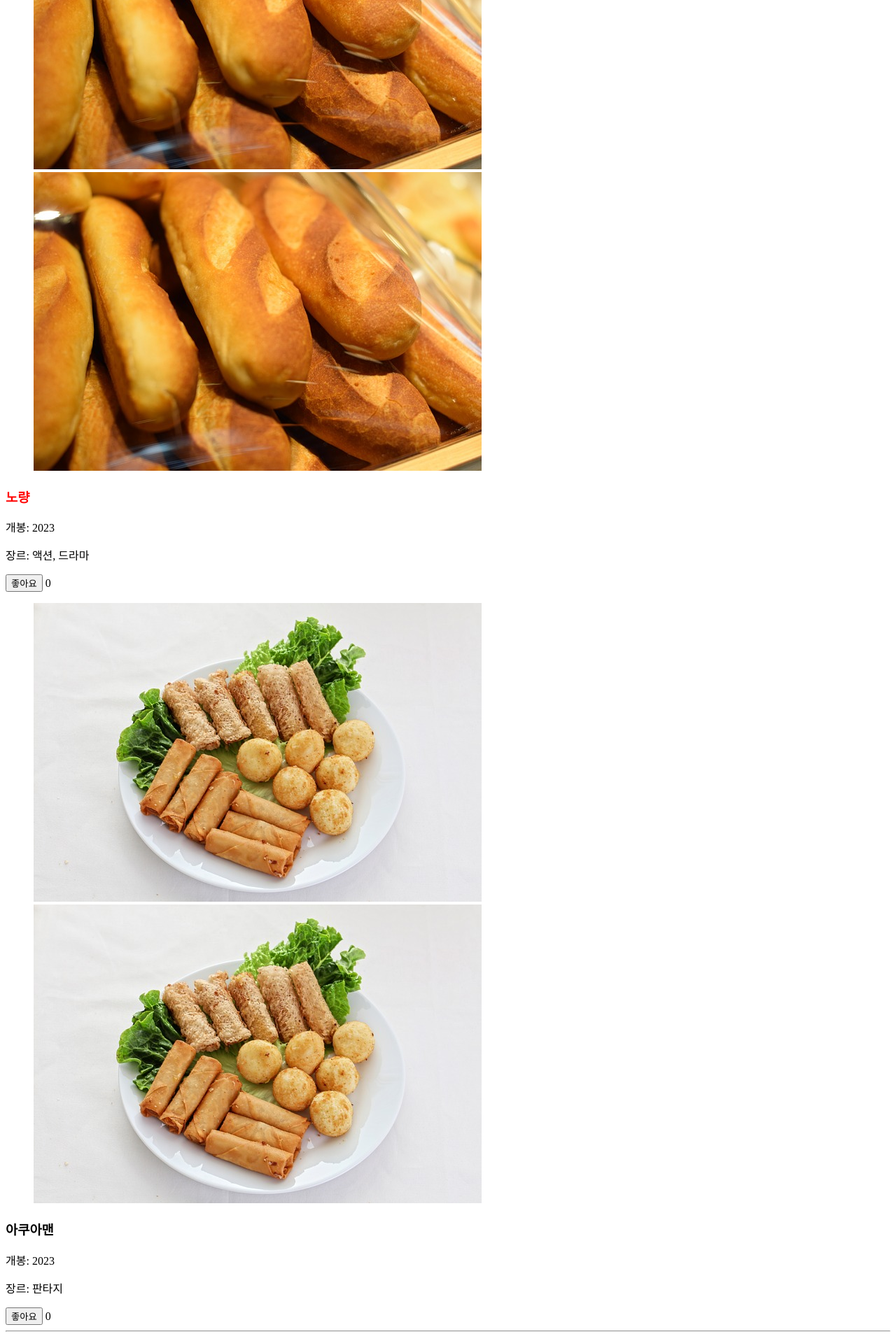
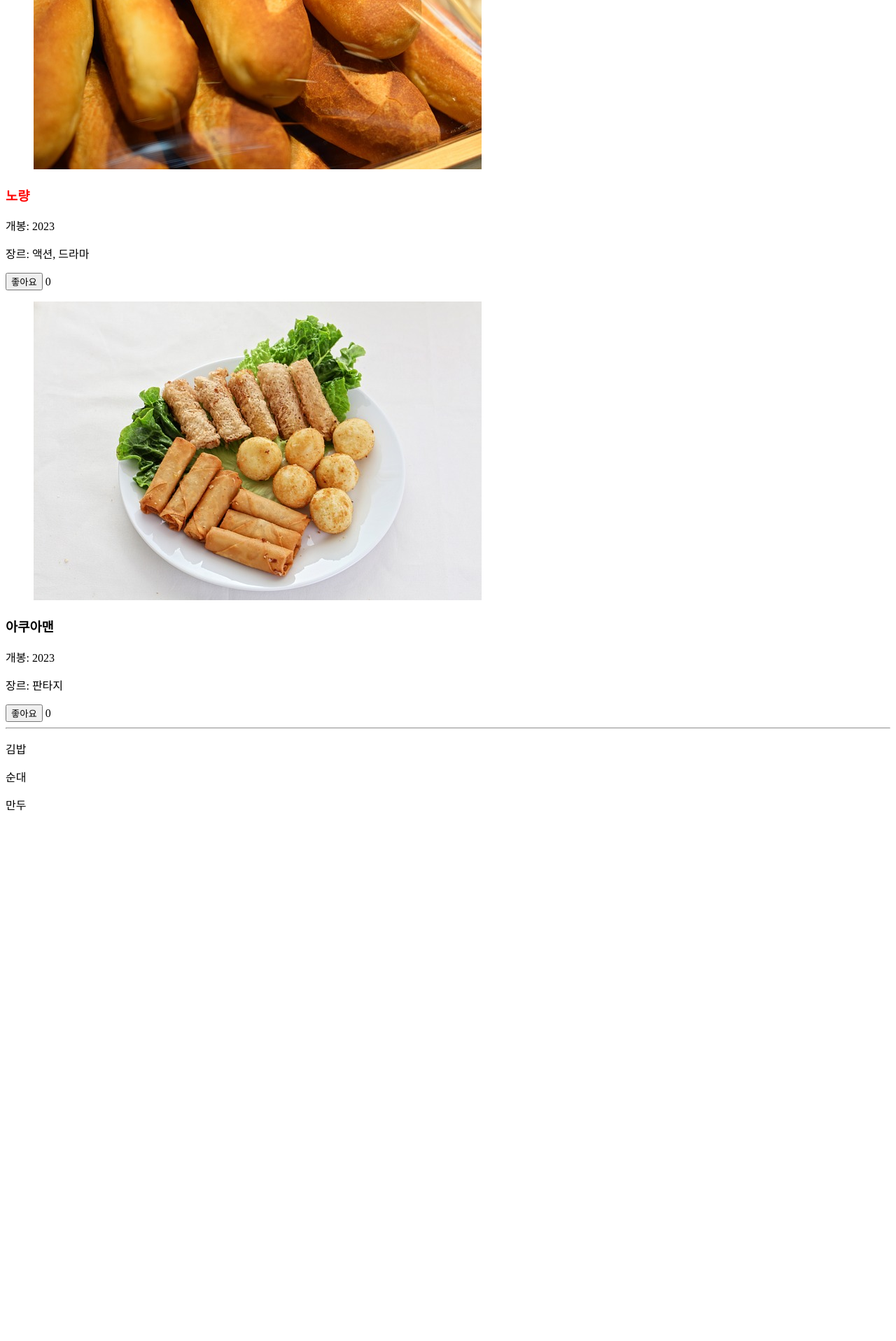
Before and after one commit to suji3927/vue3, a Vue app: page / in a window 1280 px wide. Shown: the part 274-2191 px from the top of the page at 70% size. After the commit the page ends 1452 px from the top, so only its background shows below. Built offline with nearby package versions, Linux system fonts and the light colour scheme.

Commit message:
img 태그 사용(2) - 경로 백틱 사용 예시 추가

```diff
--- a/src/App.vue
+++ b/src/App.vue
@@ -2,9 +2,7 @@
   <h1>영화 정보</h1>
     <div v-for="(item, index) in data" :key="index">
       <figure>
-        <!-- <img src="./assets/poster1.jpg" alt="노량"> -->
-        <img :src="`${item.imgUrl}`" :alt="item.title">
-        <img :src="item.imgUrl" :alt="item.title">
+        <img :src="`./assets/${item.imgUrl}`" :alt="item.title">
       </figure>
       <div class="info">
         <h3 :style="item.textRed">{{ item.title }}</h3>
@@ -32,14 +30,14 @@
             category: "액션, 드라마",
             textRed: "color: red",
             like: 0,
-            imgUrl: './assets/poster1.jpg', // path는 index.html 기준
+            imgUrl: 'poster1.jpg', // path는 index.html 기준
           },
           {
             title: "아쿠아맨",
             year: 2023,
             category: "판타지",
             like: 0,
-            imgUrl: './assets/poster2.jpg',
+            imgUrl: 'poster2.jpg',
           },
         ]
       }
```
